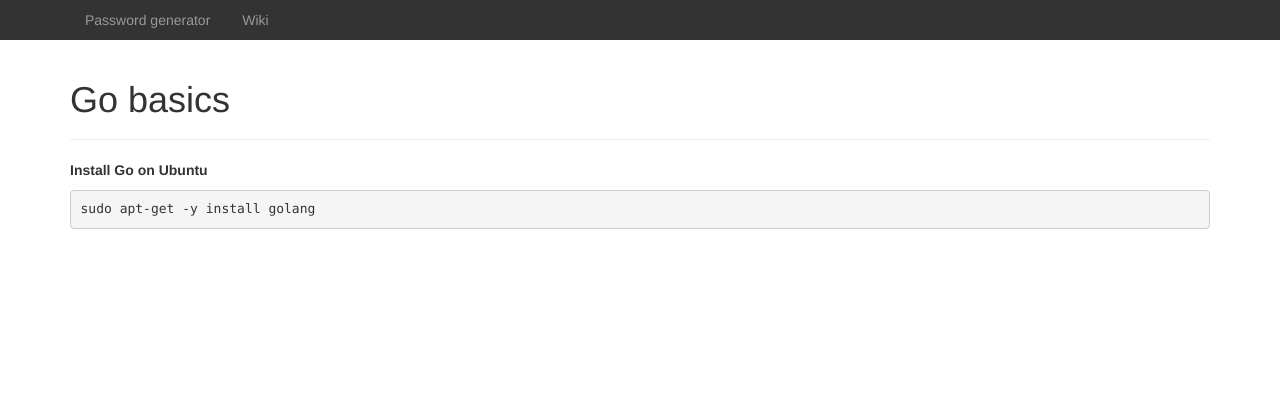
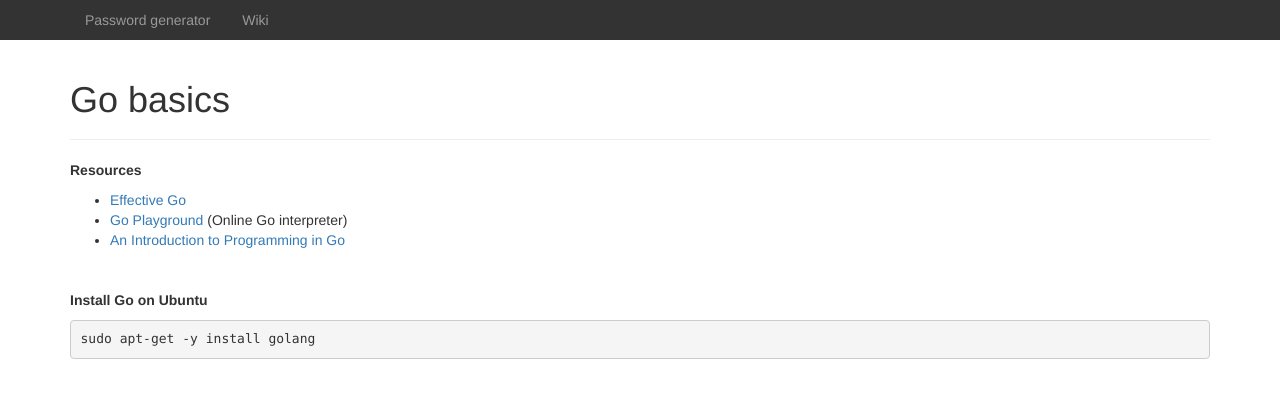
Before and after one commit to bmaupin/bmaupin.github.io, a Jekyll site: the page built from wiki/programming/go/go-basics.md, in a window 1280 px wide. Shown: the top 398 px of the page. Built offline with Jekyll 4.4.1, drawn with Linux system fonts in a browser that asks for light colours; Markdown is read by kramdown in place of the engine named in the settings; a style sheet for code colours, icons or effects is not loaded.

Commit message:
Add a couple more resources

```diff
--- a/wiki/programming/go/go-basics.md
+++ b/wiki/programming/go/go-basics.md
@@ -1,6 +1,15 @@
 ---
 title: Go basics
 ---
+
+**Resources**
+
+- [Effective Go](https://golang.org/doc/effective_go.html)
+- [Go Playground](http://play.golang.org/) (Online Go interpreter)
+- [An Introduction to Programming in Go](http://www.golang-book.com/)
+
+<br>
+
 
 **Install Go on Ubuntu**
 
```
